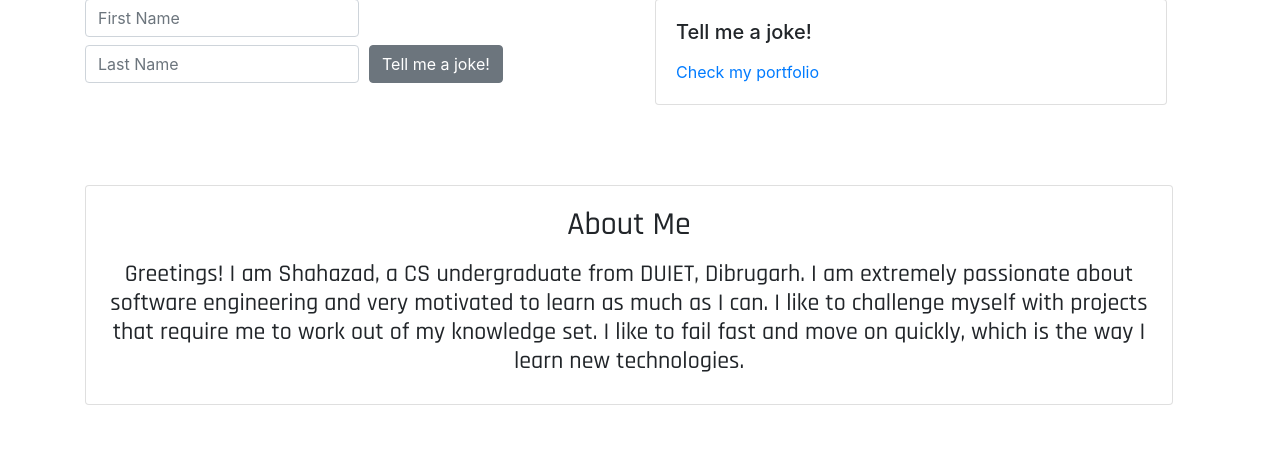
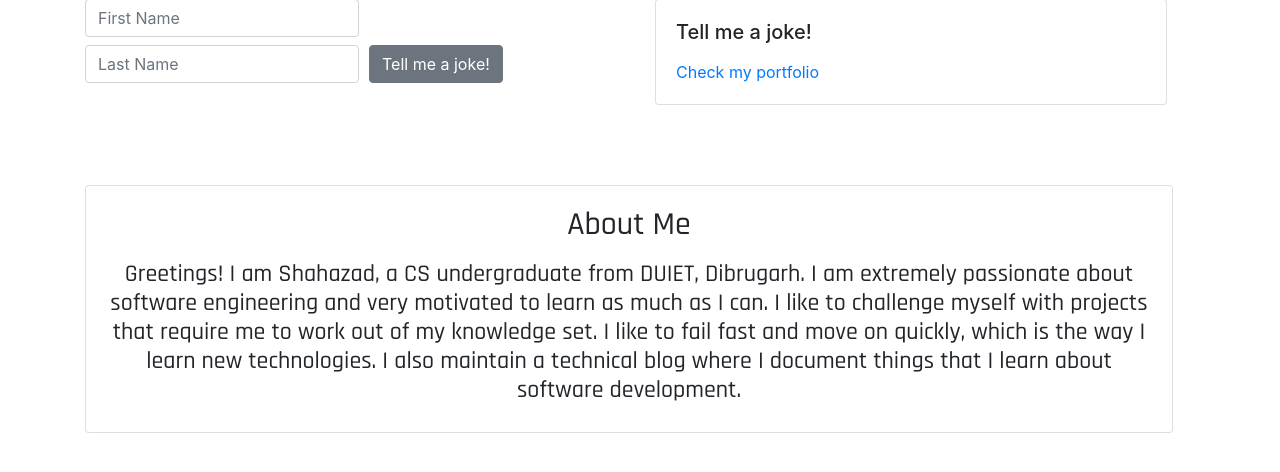
Before and after one commit to shanudjn/PersonalWebsite, a Django app: page / in a window 1280 px wide. Shown: the part 184-656 px from the top of the page. Run offline with Django 3.2, Linux system fonts and the light colour scheme; some libraries are stand-ins or nearby versions.

Commit message:
Changed about me

```diff
--- a/mysite/templates/mysite/index.html
+++ b/mysite/templates/mysite/index.html
@@ -40,7 +40,7 @@
 
         <div class="card-body ">
           <h2 class="card-title">About Me</h2>
-          <p class="card-text"><h4>Greetings! I am Shahazad, a CS undergraduate from DUIET, Dibrugarh. I am extremely passionate about software engineering and very motivated to learn as much as I can. I like to challenge myself with projects that require me to work out of my knowledge set. I like to fail fast and move on quickly, which is the way I learn new technologies.</h4>
+          <p class="card-text"><h4>Greetings! I am Shahazad, a CS undergraduate from DUIET, Dibrugarh. I am extremely passionate about software engineering and very motivated to learn as much as I can. I like to challenge myself with projects that require me to work out of my knowledge set. I like to fail fast and move on quickly, which is the way I learn new technologies. I also maintain a technical blog where I document things that I learn about software development.</h4>
         </div>
       </div>
     </div>
```
